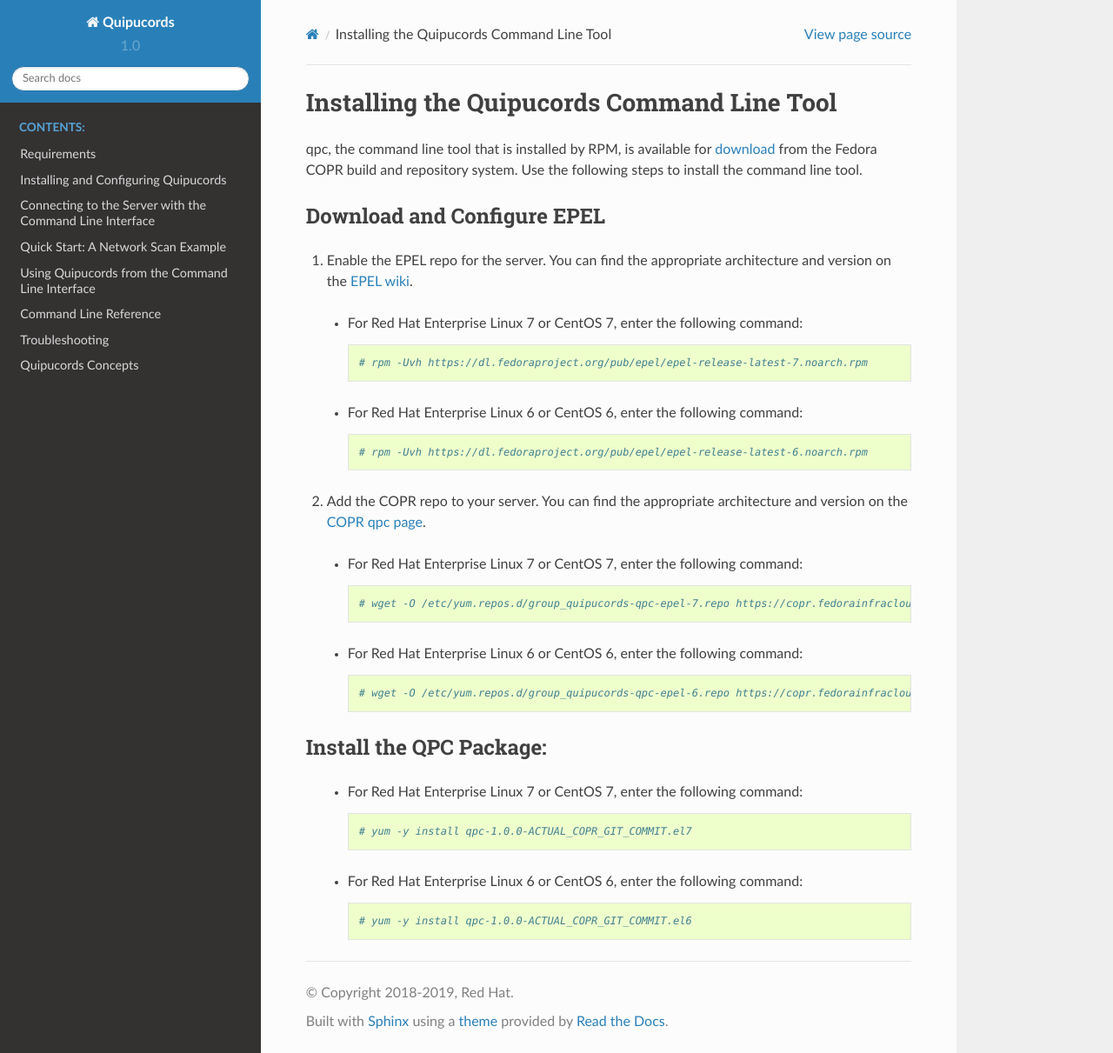
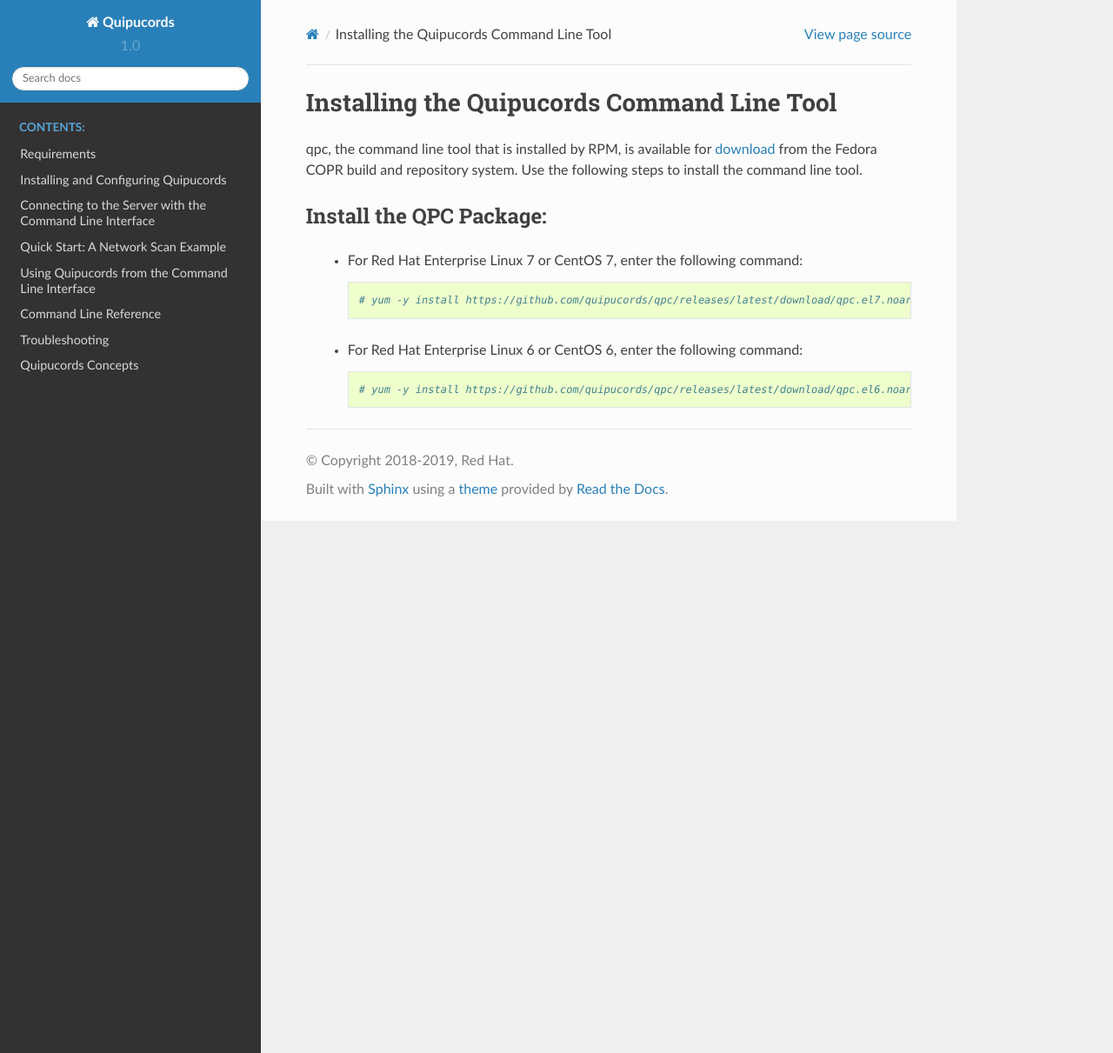
Before and after one commit to quipucords/quipudocs, a Sphinx documentation site: the page built from source/install_cli.rst, in a window 1280 px wide and 1211 px high. Shown: the whole window at 87% size. Built offline with Sphinx 7.4.7 and the Read the Docs theme 2.0.0, drawn with Linux system fonts in a browser that asks for light colours.

Commit message:
Describe installation with version agnostic installer

```diff
--- a/source/configure.rst
+++ b/source/configure.rst
@@ -60,11 +60,11 @@
 ~~~~~~~~~~~~~~~~~~~~~~~~~~~~~~
 After you make the decisions on the configuration options for the server, you can start the Quipucords server. The following commands assume that you used the default port and the recommended steps to create a home directory and subdirectories for the SSH keys, the default options for the PostgreSQL database, and the default log output during the Quipucords server configuration.
 
-If your system does not have SELinux enabled, you can start the Quipucords server with the following Docker command::
+If your system does not have SELinux enabled and you are installing release 1.0.0, you can start the Quipucords server with the following Docker command::
 
   # sudo docker run --name quipucords --link qpc-db:qpc-link -d -e "USE_SUPERVISORD=true" -e "QPC_DBMS_USER=postgres" -e "QPC_DBMS_PASSWORD=password" -e "QPC_DBMS_HOST=qpc-db" -p 9443:443 -v ~/quipucords/sshkeys:/sshkeys -v ~/quipucords/data:/var/data -v ~/quipucords/log:/var/log -i quipucords:1.0.0
 
-If your system does have SELinux enabled, you must append ``:z`` to each volume as follows::
+If your system does have SELinux enabled and you are installing release 1.0.0, you must append ``:z`` to each volume as follows::
 
   # sudo docker run --name quipucords --link qpc-db:qpc-link -d -e "USE_SUPERVISORD=true" -e "QPC_DBMS_USER=postgres" -e "QPC_DBMS_PASSWORD=password" -e "QPC_DBMS_HOST=qpc-db" -p 9443:443 -v ~/quipucords/sshkeys:/sshkeys:z -v ~/quipucords/data:/var/data:z -v ~/quipucords/log:/var/log:z -i quipucords:1.0.0
 
@@ -85,7 +85,7 @@
   - DJANGO_LOGGING_LEVEL
     - Infrastructure logging level
 
-To set these values, pass the ``docker run`` command the ``-e "NAME=VALUE`` argument.  For example to set ``QPC_SERVER_TIMEOUT`` do::
+To set these values for release 1.0.0, pass the ``docker run`` command the ``-e "NAME=VALUE`` argument.  For example to set ``QPC_SERVER_TIMEOUT`` do::
 
     # sudo docker run --name quipucords -d -e "QPC_SERVER_TIMEOUT=240" -p 9443:443 -v ~/quipucords/sshkeys:/sshkeys -v ~/quipucords/data:/var/data -v ~/quipucords/log:/var/log -i quipucords:1.0.0
 
--- a/source/install_cli.rst
+++ b/source/install_cli.rst
@@ -2,39 +2,15 @@
 
 Installing the Quipucords Command Line Tool
 ^^^^^^^^^^^^^^^^^^^^^^^^^^^^^^^^^^^^^^^^^^^
-qpc, the command line tool that is installed by RPM, is available for `download <https://copr.fedorainfracloud.org/coprs/g/quipucords/qpc/>`_ from the Fedora COPR build and repository system. Use the following steps to install the command line tool.
-
-Download and Configure EPEL
-~~~~~~~~~~~~~~~~~~~~~~~~~~~
-1. Enable the EPEL repo for the server. You can find the appropriate architecture and version on the `EPEL wiki <https://fedoraproject.org/wiki/EPEL>`_.
-
-  - For Red Hat Enterprise Linux 7 or CentOS 7, enter the following command::
-
-      # rpm -Uvh https://dl.fedoraproject.org/pub/epel/epel-release-latest-7.noarch.rpm
-
-  - For Red Hat Enterprise Linux 6 or CentOS 6, enter the following command::
-
-      # rpm -Uvh https://dl.fedoraproject.org/pub/epel/epel-release-latest-6.noarch.rpm
-
-2. Add the COPR repo to your server. You can find the appropriate architecture and version on the `COPR qpc page <https://copr.fedorainfracloud.org/coprs/g/quipucords/qpc/>`_.
-
-
-  - For Red Hat Enterprise Linux 7 or CentOS 7, enter the following command::
-
-      # wget -O /etc/yum.repos.d/group_quipucords-qpc-epel-7.repo https://copr.fedorainfracloud.org/coprs/g/quipucords/qpc/repo/epel-7/group_quipucords-qpc-epel-7.repo
-
-  - For Red Hat Enterprise Linux 6 or CentOS 6, enter the following command::
-
-      # wget -O /etc/yum.repos.d/group_quipucords-qpc-epel-6.repo https://copr.fedorainfracloud.org/coprs/g/quipucords/qpc/repo/epel-6/group_quipucords-qpc-epel-6.repo
-
+qpc, the command line tool that is installed by RPM, is available for `download <yum -y install https://github.com/quipucords/qpc/releases/latest/>`_ from the Fedora COPR build and repository system. Use the following steps to install the command line tool.
 
 Install the QPC Package:
 ~~~~~~~~~~~~~~~~~~~~~~~~
 
   - For Red Hat Enterprise Linux 7 or CentOS 7, enter the following command::
 
-      # yum -y install qpc-1.0.0-ACTUAL_COPR_GIT_COMMIT.el7
+      # yum -y install https://github.com/quipucords/qpc/releases/latest/download/qpc.el7.noarch.rpm
 
   - For Red Hat Enterprise Linux 6 or CentOS 6, enter the following command::
 
-      # yum -y install qpc-1.0.0-ACTUAL_COPR_GIT_COMMIT.el6
+      # yum -y install https://github.com/quipucords/qpc/releases/latest/download/qpc.el6.noarch.rpm
--- a/source/troubleshooting.rst
+++ b/source/troubleshooting.rst
@@ -24,11 +24,11 @@
 - DJANGO_LOGGING_LEVEL
   - Infrastructure logging
 
-If your system does not have SELinux enabled, you can start the Quipucords server with the following Docker command with increased logging::
+If your system does not have SELinux enabled and you are installing release 1.0.0, you can start the Quipucords server with the following Docker command with increased logging::
 
   # sudo docker run --name quipucords -d -p 9443:443 -e QUIPUCORDS_LOGGING_LEVEL=DEBUG -e DJANGO_LOGGING_LEVEL=DEBUG -v ~/quipucords/sshkeys:/sshkeys -v ~/quipucords/data:/var/data -v ~/quipucords/log:/var/log -i quipucords:1.0.0
 
-If your system does have SELinux enabled, you must append ``:z`` to each volume as follows::
+If your system does have SELinux enabled and you are installing release 1.0.0, you must append ``:z`` to each volume as follows::
 
   # sudo docker run --name quipucords -d -p 9443:443 -e QUIPUCORDS_LOGGING_LEVEL=DEBUG -e DJANGO_LOGGING_LEVEL=DEBUG -v ~/quipucords/sshkeys:/sshkeys:z -v ~/quipucords/data:/var/data:z -v ~/quipucords/log:/var/log:z -i quipucords:1.0.0
 
```
Also changed, not shown: source/install_container_image.rst (+3 -4 lines), source/install_scripted.rst (+5 -5 lines).
